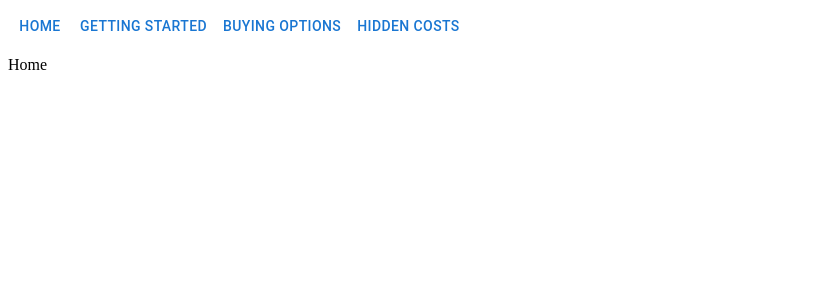
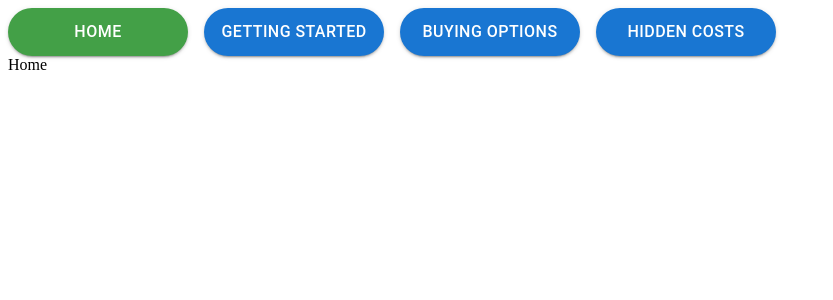
Before and after one commit to PerpetualLink/CS422, a React (Vite) app: page / in a window 1280 px wide. Shown: the top 300 px of the page, without its empty margins (0-833 px from the left). Built offline with nearby package versions, Linux system fonts and the light colour scheme.

Commit message:
Clean up navigation bar styling to more closely match the paper prototype.

```diff
--- a/src/App.jsx
+++ b/src/App.jsx
@@ -11,10 +11,34 @@ function App () {
     return (
         <div>
             <div className={"navigationBar"}>
-                <Button onClick={() => setCurrentPage(0)}>{"Home"}</Button>
-                <Button onClick={() => setCurrentPage(1)}>{"Getting Started"}</Button>
-                <Button onClick={() => setCurrentPage(2)}>{"Buying Options"}</Button>
-                <Button onClick={() => setCurrentPage(3)}>{"Hidden Costs"}</Button>
+                <Button
+                    className={`navigationButton ${currentPage === 0 ? "active" : ""}`}
+                    onClick={() => setCurrentPage(0)}
+                    variant={"contained"}
+                >
+                    {"Home"}
+                </Button>
+                <Button
+                    className={`navigationButton ${currentPage === 1 ? "active" : ""}`}
+                    onClick={() => setCurrentPage(1)}
+                    variant={"contained"}
+                >
+                    {"Getting Started"}
+                </Button>
+                <Button
+                    className={`navigationButton ${currentPage === 2 ? "active" : ""}`}
+                    onClick={() => setCurrentPage(2)}
+                    variant={"contained"}
+                >
+                    {"Buying Options"}
+                </Button>
+                <Button
+                    className={`navigationButton ${currentPage === 3 ? "active" : ""}`}
+                    onClick={() => setCurrentPage(3)}
+                    variant={"contained"}
+                >
+                    {"Hidden Costs"}
+                </Button>
             </div>
             <div className={"pageContent"}>
                 {currentPage === 0 && (
--- a/src/app.scss
+++ b/src/app.scss
@@ -1,9 +1,22 @@
 .navigationBar {
     height: 48px;
+    width: 100%;
+
+    .navigationButton {
+        border-radius: 999px;
+        font-size: 16px;
+        height: 48px;
+        margin-right: 16px;
+        padding: 0;
+        width: 180px;
+    }
+
+    .active {
+        background-color: #43A047;
+    }
 }
 
 .pageContent {
     display: flex;
-    flex-grow: 1;
-    height: calc(100vh - 56px);
+    height: calc(100vh - 64px);
 }
```
